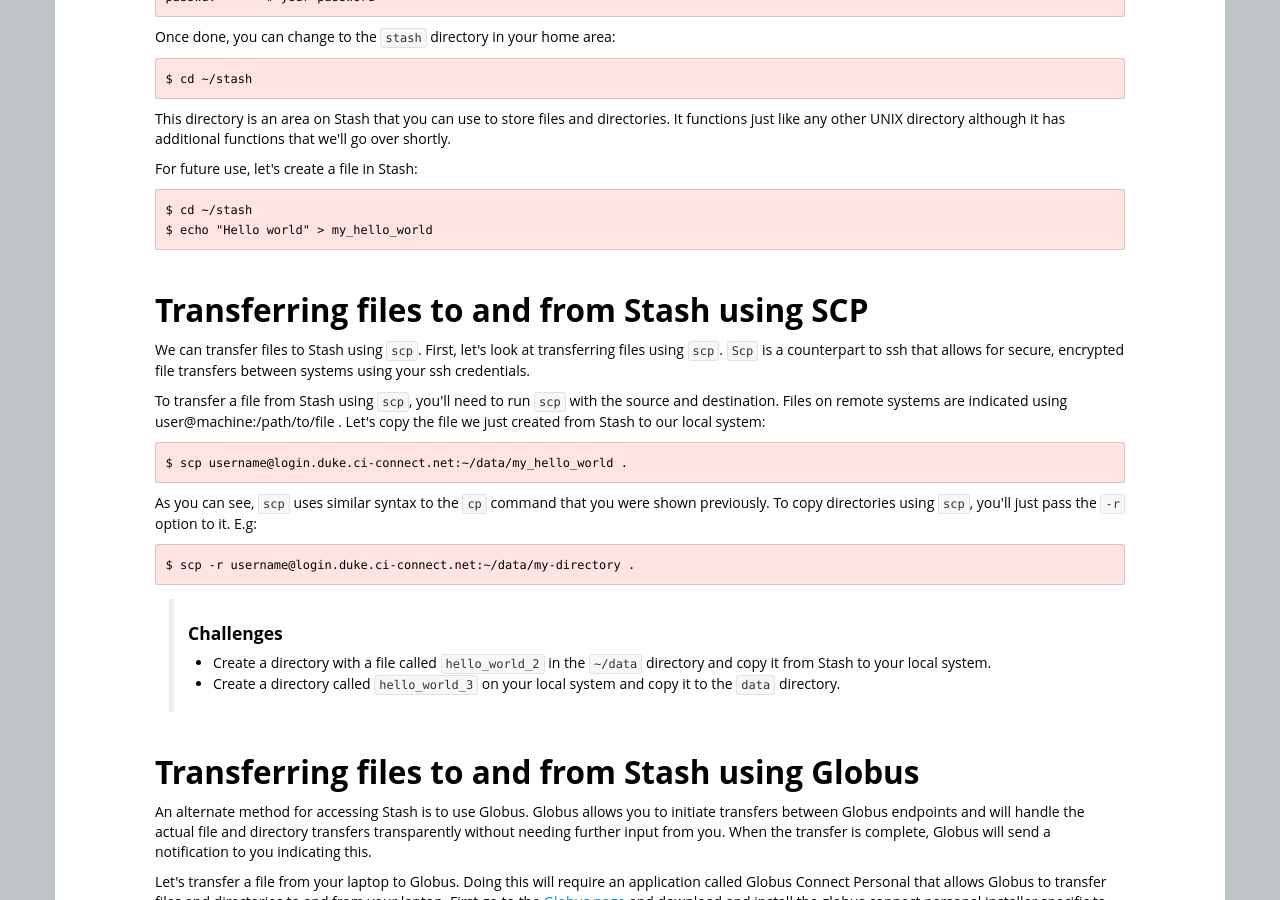
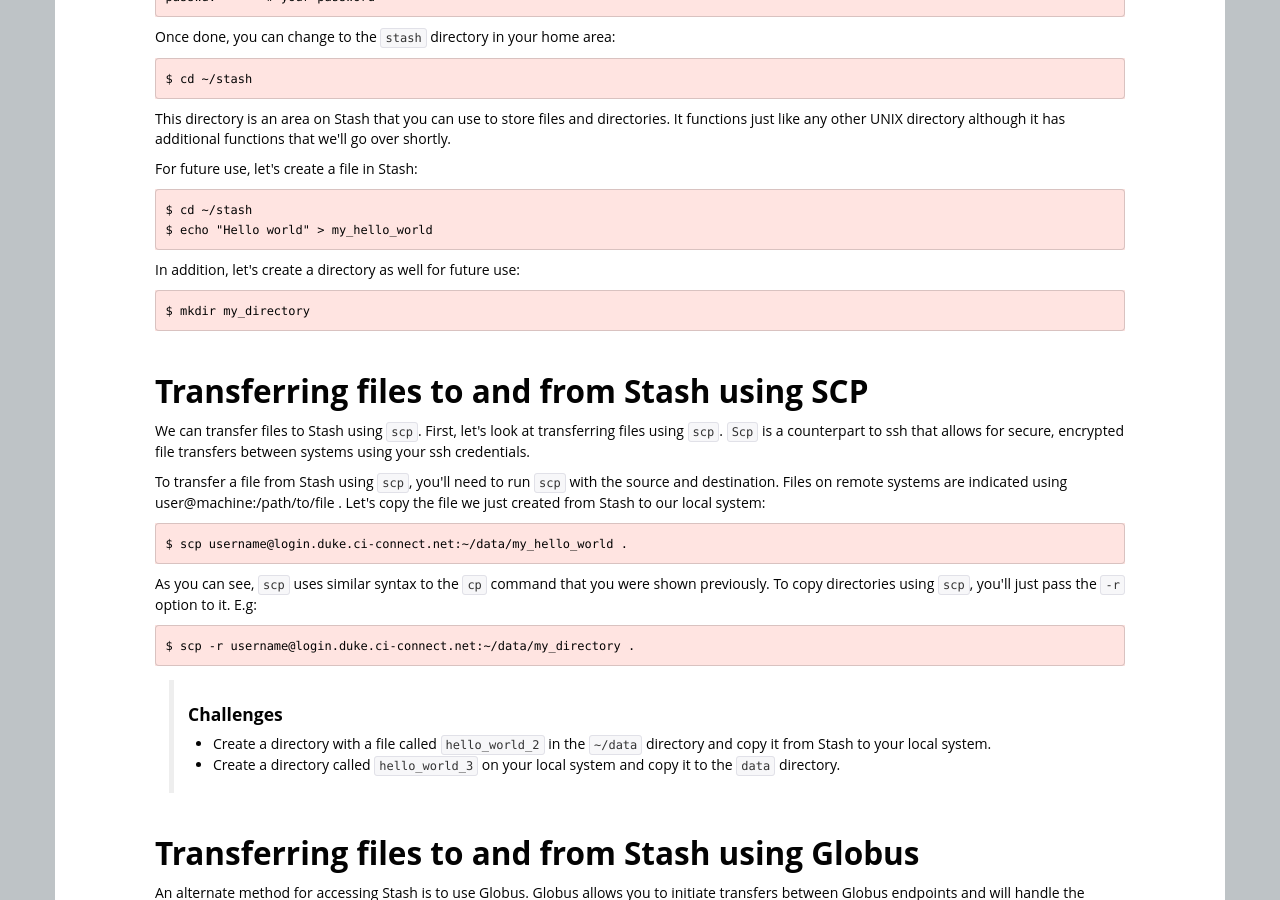
Before and after one commit to SWC-OSG-Workshop/2015-10-27-duke, a Jekyll site: the page built from novice/DHTC/05-Stash.md, in a window 1280 px wide and 900 px high, scrolled down 767 px. Built offline with Jekyll 4.4.1, drawn with Linux system fonts in a browser that asks for light colours.

Commit message:
Fix missing my_directory

```diff
--- a/novice/DHTC/05-Stash.md
+++ b/novice/DHTC/05-Stash.md
@@ -49,6 +49,13 @@
 $ echo "Hello world" > my_hello_world
 ~~~
 
+In addition, let's create a directory as well for future use:
+
+~~~
+$ mkdir my_directory
+~~~
+
+
 
 <h2>Transferring files to and from Stash using SCP </h2>
 
@@ -70,7 +77,7 @@
 it.  E.g:
 
 ~~~
-$ scp -r username@login.duke.ci-connect.net:~/data/my-directory .
+$ scp -r username@login.duke.ci-connect.net:~/data/my_directory .
 ~~~
 
 > #### Challenges
```
